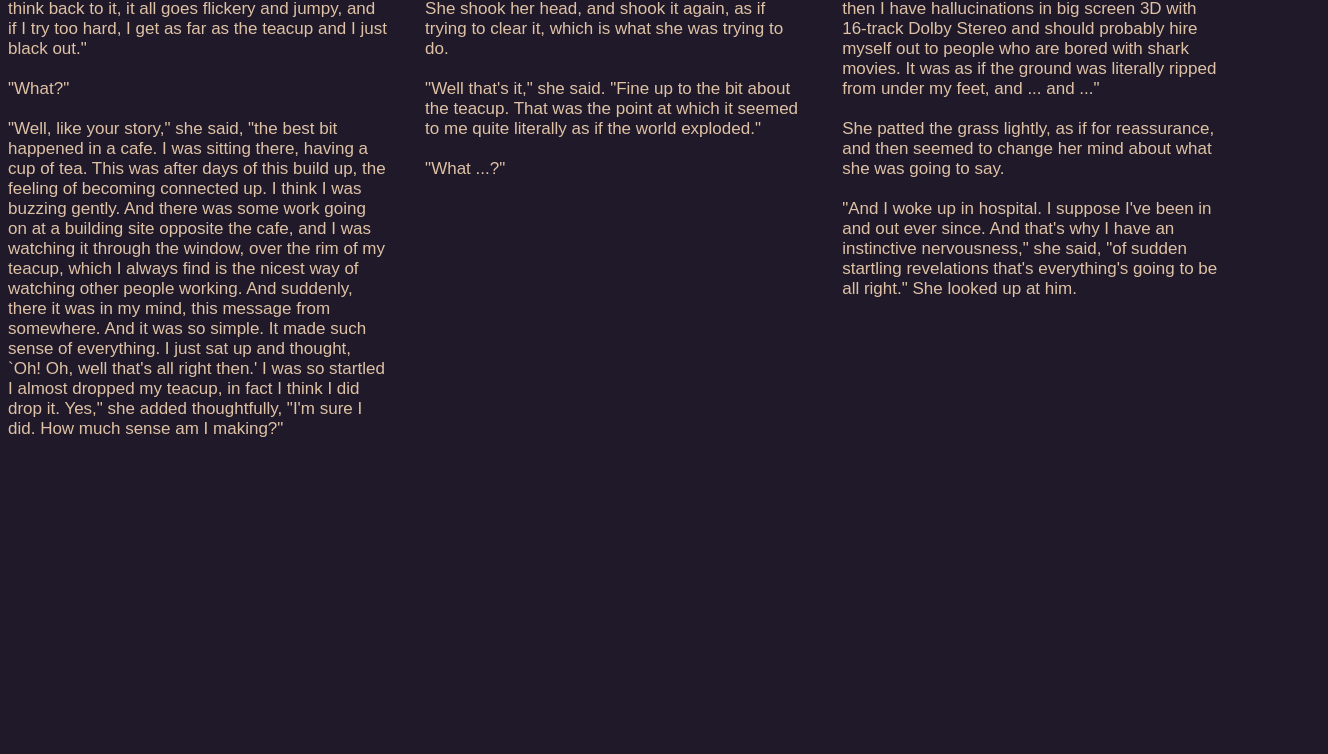
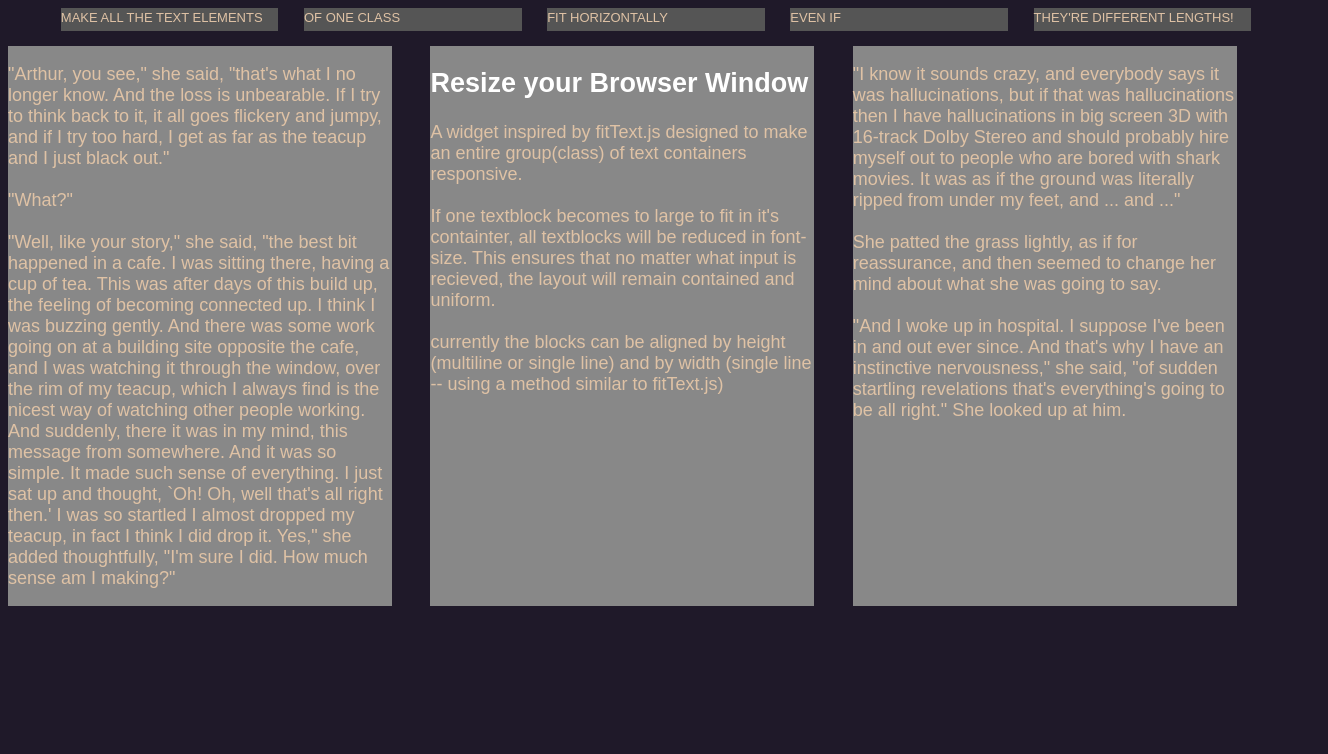
Before and after one commit to jbeee/fitTxtClss.js, a plain HTML site: page index.html in a window 1280 px wide. Shown: the part 66-820 px from the top of the page, 1328 px wide, since content can reach past the window. Drawn offline with nearby package versions, Linux system fonts and the light colour scheme.

Commit message:
Update index.html

```diff
--- a/index.html
+++ b/index.html
@@ -1,26 +1,69 @@
 <!DOCTYPE HTML>
 <html>
 <head>
-	<title>FitTxtClss</title>
+	<title>FitTxtClss.js</title>
 
     <script src="http://ajax.googleapis.com/ajax/libs/jquery/1/jquery.min.js"></script>
     <script src="fitTxtClss.js"></script>
 
 
 	<style type="text/css">
+		body,html
+		{
+			height:100%;
+			width:100%;
+		}
+		h1{
+		color:#fff;
+		}
+
+		h2{
+		color:#fff;
+		}
 		body {
 		  background: #1f1929 ;
 		  color: #DFC2A5;
 		  font: 15px sans-serif;
 		}
 
-        .ftCDemo
+		.ftCDemo_Width_SingleLine
         {
             width:30%;
             margin-right:3%;
-            height:500px;
+            height:100%;
             float:left;
             font-size: 15px;
+        }
+
+        .ftCDemo_Height
+        {
+            width:30%;
+            margin-right:3%;
+            height:70%;
+            float:left;
+            font-size: 15px;
+            background-color:#888;
+        }
+        #demoW
+        {
+        	width:100%;
+        	height:1.5em;
+        	list-style-type: none;
+        }
+
+        #demoW li
+        {
+        	float:left;
+        	width:17%;
+        	height:100%;
+        	margin-left:1%;
+        	margin-right:1%;
+        	background-color:#555;
+        }
+
+        #demoW li span
+        {
+        	text-transform: uppercase;
         }
 
 	</style>
@@ -28,7 +71,8 @@
 	<!--[if IE]><script src="http://html5shiv.googlecode.com/svn/trunk/html5.js"></script><![endif]-->
 <script>
     $(function(){
- 	$('.ftCDemo').fitTxtClss({innerTag:'p'});
+ 	$('.ftCDemo_Height').fitTxtClss({innerTag:'p'});
+ 	$('.ftCDemo_Width_SingleLine').fitTxtClss({resizeBy:1,innerTag:'span'});
 });
 
 </script>
@@ -36,7 +80,29 @@
 
 <body>
 
-	 <div class="ftCDemo">
+<h1>fitTxtClss.js - responsive, uniform blocks of text</h1>
+<ul id="demoW">
+<li class="ftCDemo_Width_SingleLine">
+<span>Make all the Text Elements</span>
+</li>
+<li class="ftCDemo_Width_SingleLine">
+<span>of one Class</span>
+</li>
+<li class="ftCDemo_Width_SingleLine">
+<span>Fit Horizontally</span>
+</li>
+<li class="ftCDemo_Width_SingleLine">
+<span>Even if</span>
+</li>
+<li class="ftCDemo_Width_SingleLine">
+<span>They're different lengths!</span>
+</li>
+</ul>
+
+
+</div>
+
+	 <div class="ftCDemo_Height">
 		<p>
 		"Arthur, you see," she said, "that's what I no longer know. And
 		the loss is unbearable. If I try to think back to it, it all goes
@@ -61,21 +127,24 @@
 		</p>
 	</div>
 
- <div class="ftCDemo">
-    <p>"It was fine up to the bit about the teacup."
- <br><br>
-She shook her head, and shook it again, as if trying to clear it,
-which is what she was trying to do.
- <br><br>
-"Well that's it," she said. "Fine up to the bit about the teacup.
-That was the point at which it seemed to me quite literally as if
-the world exploded."
-  <br><br>
-"What ...?"</p>
+ <div class="ftCDemo_Height">
+    <p>
+	<h2>Resize your Browser Window</h2>
+	A widget inspired by fitText.js designed to make an entire group(class) of text containers responsive.
+	<br><br>
+
+If one textblock becomes to large to fit in it's containter, all textblocks will be reduced in font-size.
+This ensures that no matter what input is recieved, the layout will remain contained and uniform.
+<br><br>
+currently the blocks can be aligned by height (multiline or single line)
+and by width (single line -- using a method similar to fitText.js)
+
+
+	</p>
 </div>
 
 
-  <div class="ftCDemo">
+  <div class="ftCDemo_Height">
     <p>
     "I know it sounds crazy, and everybody says it was
 hallucinations, but if that was hallucinations then I have
```
